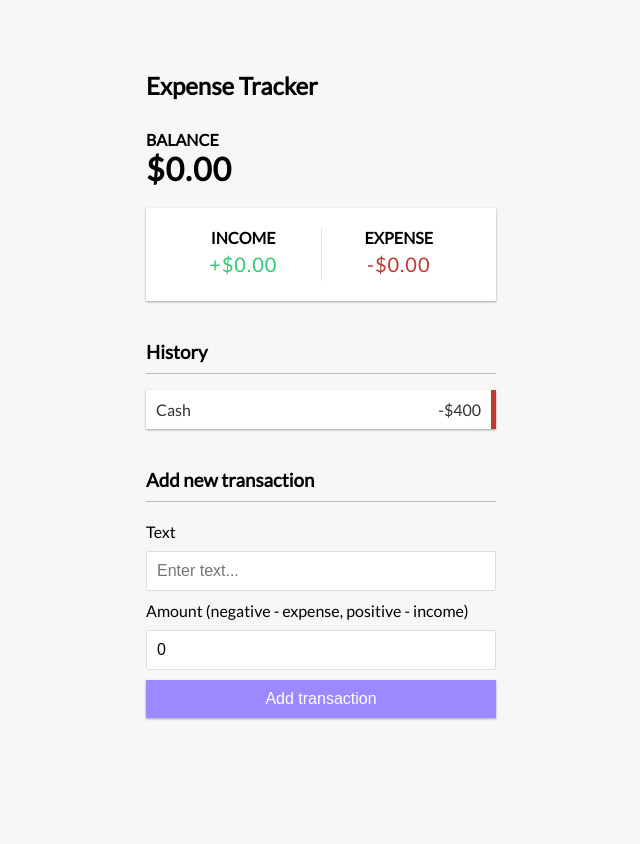
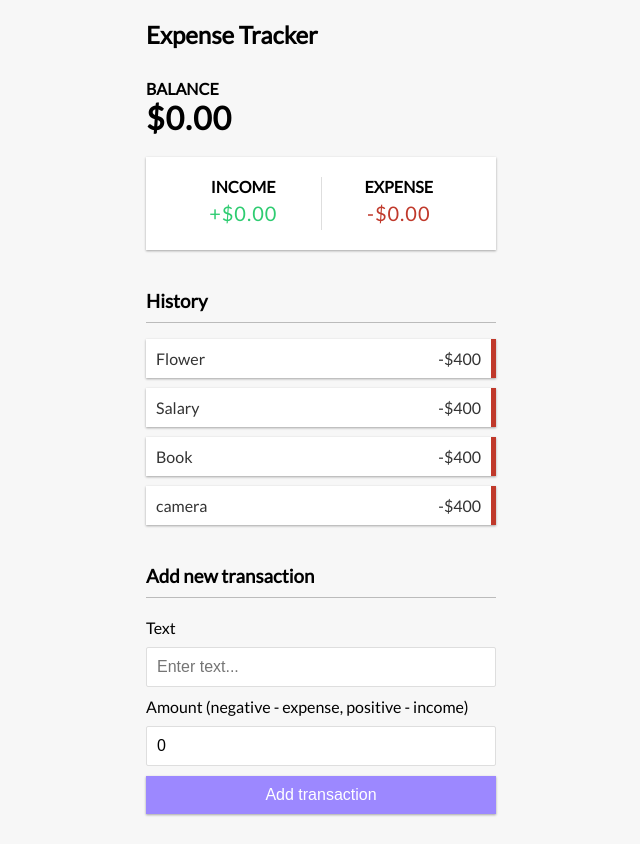
Before and after one commit to MarvinL55/Expense-App, a React (Create React App) app: page / in a window 1280 px wide. Shown: the whole page, without its empty margins (319-959 px from the left). Before the commit the page ends 800 px from the top, so only its background shows below. Built offline with nearby package versions, Linux system fonts and the light colour scheme.

Commit message:
Transactiions added

```diff
--- /dev/null
+++ b/src/components/Transaction.js
@@ -0,0 +1,11 @@
+import React from 'react'
+
+export const Transaction = ({ transaction }) => {
+  const sign = transaction.amount < 0 ? '-' : '+';
+
+  return (
+    <li className="minus">
+      {transaction.text} <span>-$400</span><button className="delete-btn">x</button>
+    </li>
+  )
+}
--- a/src/components/TransactionList.js
+++ b/src/components/TransactionList.js
@@ -1,18 +1,17 @@
 import React, { useContext } from 'react';
 import { GlobalContext } from '../Context/GlobalState';
+import { Transaction } from './Transaction';
 
 export const TransactionList = () => {
-  const context = useContext(GlobalContext);
-  console.log(context);
+  const { transactions } = useContext(GlobalContext);
+
 
   return (
-    <div>
+    <>
         <h3>History</h3>
         <ul className="list">
-            <li className="minus">
-                Cash <span>-$400</span><button className="delete-btn">x</button>
-            </li>
+          {transactions.map(transaction=> (<Transaction key={transaction.id} transaction={transaction}/>))}
         </ul>
-    </div>
+    </>
   )
 }
```
